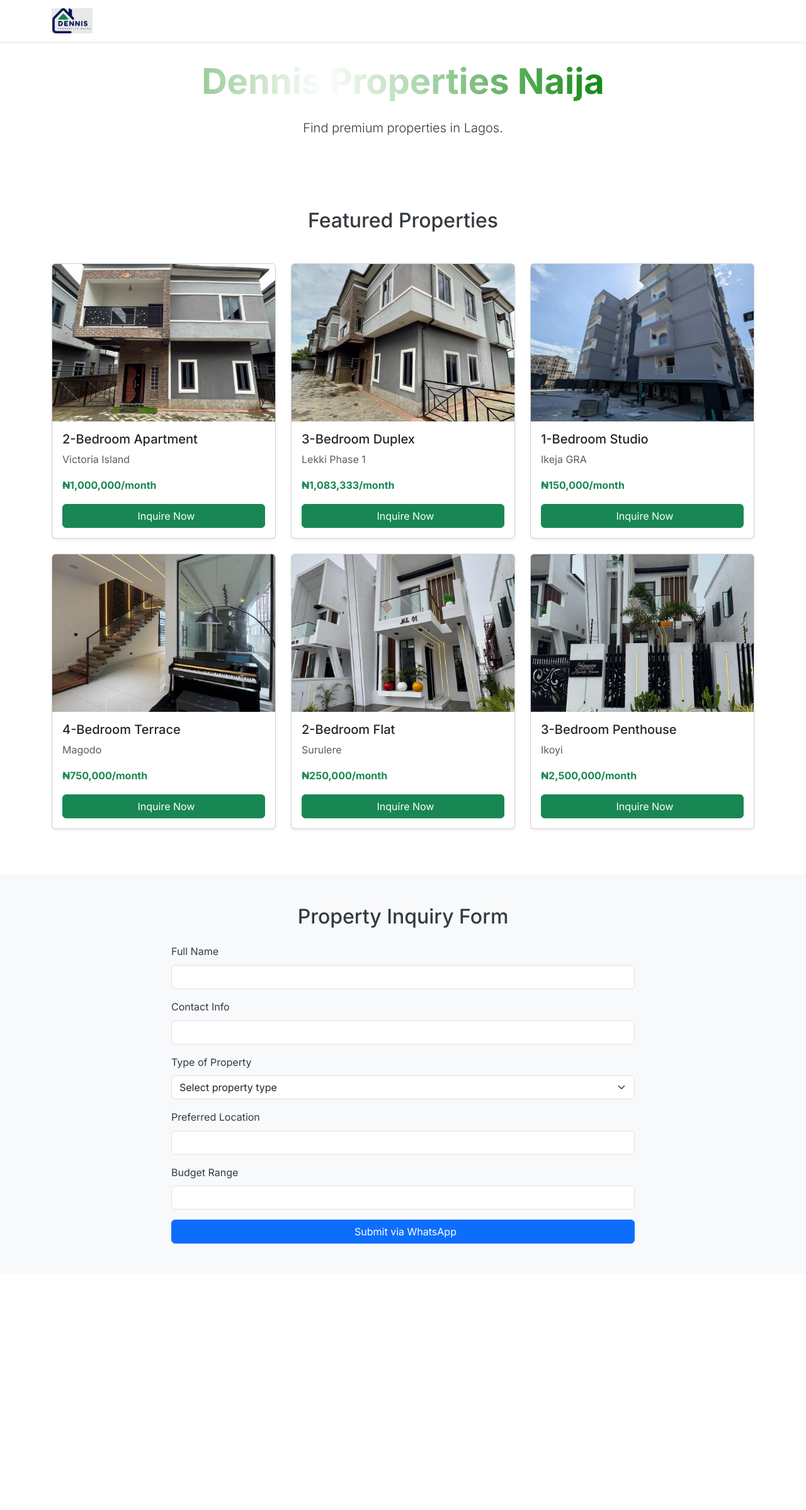
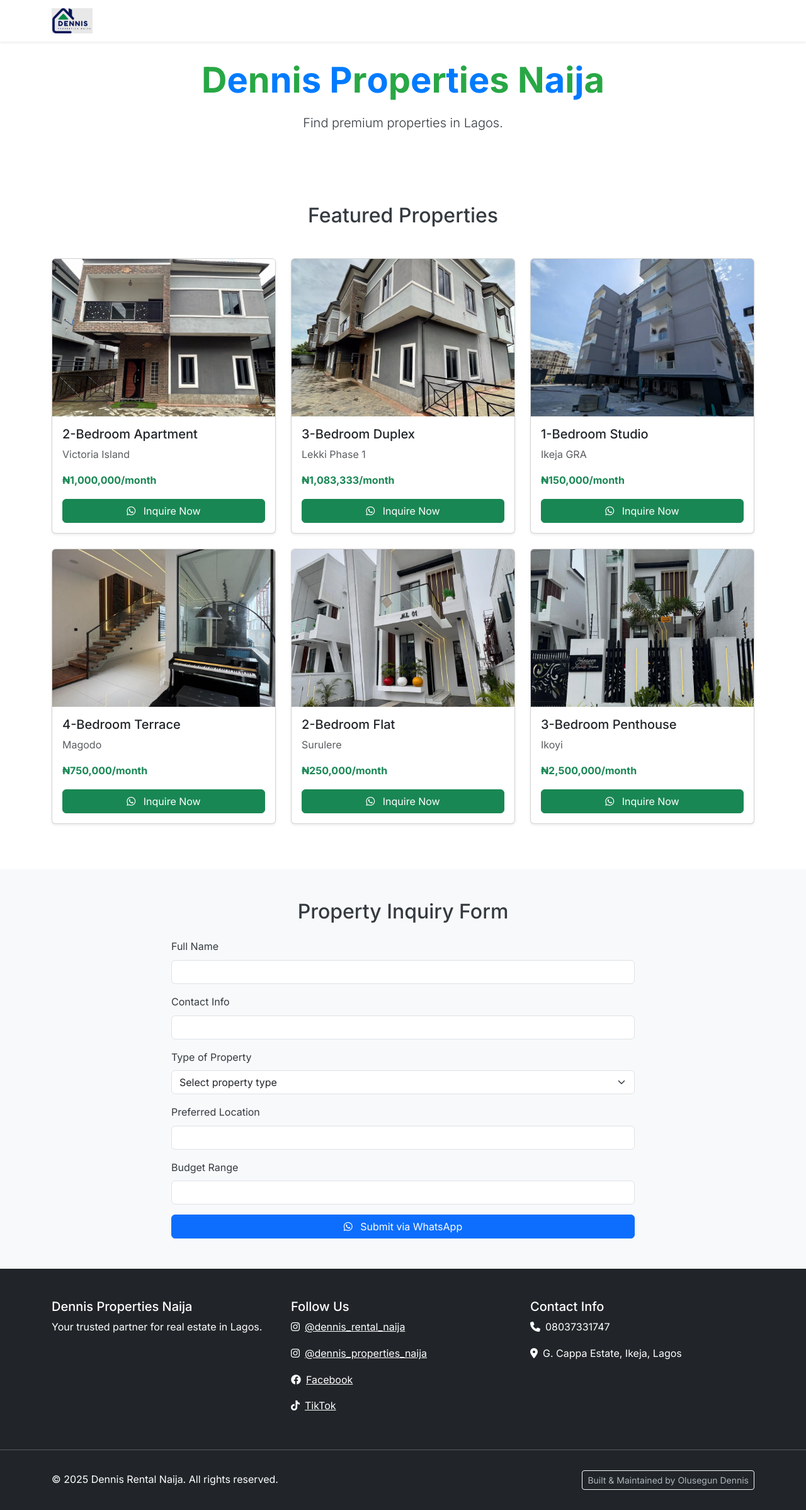
Before and after one commit to OlusegunDennis/dennis-rental-naija, a Next.js app: page /real-estate in a window 1280 px wide. Shown: the whole page at 63% size. Before the commit the page ends 2022 px from the top, so only its background shows below. Built offline with nearby package versions, Linux system fonts and the light colour scheme.

Commit message:
Updated website

```diff
--- a/next.config.ts
+++ b/next.config.ts
@@ -5,6 +5,11 @@
   images: {
     unoptimized: true, // Required for static sites on Netlify
   },
+  allowedDevOrigins: [
+    'http://localhost:3000', // Allow localhost
+    'http://172.20.10.3',    // Allow your specific IP
+    // Add any other origins you want to allow
+  ],
 };
 
 module.exports = nextConfig;
--- a/package.json
+++ b/package.json
@@ -10,6 +10,7 @@
     "postbuild": "next-sitemap"
   },
   "dependencies": {
+    "@popperjs/core": "^2.11.8",
     "bootstrap": "^5.3.6",
     "next": "15.3.3",
     "next-sitemap": "^4.2.3",
--- a/src/app/globals.css
+++ b/src/app/globals.css
@@ -2,6 +2,8 @@
 @tailwind base;
 @tailwind components;
 @tailwind utilities;
+@import 'bootstrap/dist/css/bootstrap.min.css';
+
 
 /* Nigeria-themed gradient text */
 .animated-title {
@@ -312,3 +314,10 @@
     padding: 30px 20px;
   }
 }
+.collapse:not(.show) {
+  display: none !important;
+}
+
+.navbar-collapse.show {
+  display: block !important;
+}
--- a/src/app/page.tsx
+++ b/src/app/page.tsx
@@ -62,70 +62,68 @@
       name: '2020 Mercedes G-Wagon',
       image: '/assets/gwagon2020.jpeg',
       price: '₦1,000,000/day',
-    description: 'Luxury SUV with a bold design, V8 engine, and premium interior perfect for VIP transport.',
+      description: 'Iconic luxury SUV with rugged off-road capability, twin-turbo V8 power, and elite presence — perfect for high-end urban or outdoor adventures.',
     },
     {
       id: 2,
       name: 'Rolls Royce Ghost',
       image: '/assets/royce.jpeg',
-    // price: '₦500,000/day',
-    description: 'Ultra-luxury sedan with a smooth ride, handcrafted interior, and prestige for special occasions.',
+      description: 'World-class ultra-luxury sedan known for its silent ride, handcrafted cabin, and unmatched prestige — ideal for weddings and executive events.',
     },
     {
       id: 3,
       name: 'Mercedes Viano Van',
       image: '/assets/sprinter.jpeg',
       price: '₦500,000/day',
-    description: 'Spacious and comfortable van ideal for group trips, corporate events, or airport transfers.',
+      description: 'Luxury people carrier with ample seating, leather interior, and smooth performance — perfect for group travel or executive transfers.',
     },
     {
       id: 4,
       name: '2016 Toyota Highlander',
       image: '/assets/toyota-highlander.jpeg',
       price: '₦80,000/day',
-    description: 'Fuel-efficient compact sedan with modern tech and reliability for everyday commuting.',
+      description: 'Mid-size SUV offering reliability, spacious 3-row seating, and fuel efficiency — great for family road trips and daily business runs.',
     },
     {
       id: 5,
       name: '2020 Toyota Hilux',
       image: '/assets/hilux-revolution.jpeg',
       price: '₦50,000/day',
-    description: 'Sporty and stylish compact car offering great performance, comfort, and fuel economy.',
+      description: 'Durable and rugged pickup truck, escourt operations and long distance drives.',
     },
     {
       id: 6,
       name: '2016 Lexus GX460',
       image: '/assets/lexus-lx-570.jpeg',
       price: '₦150,000/day',
-    description: 'Executive sedan with refined styling, luxurious features, and smooth handling.',
+      description: 'Premium luxury SUV built for performance and comfort, with advanced off-road features and plush seating — perfect for VIP travel.',
     },
     {
       id: 7,
       name: 'Land Cruiser Prado',
       image: '/assets/land-cruiser-prado-1.jpeg',
       price: '₦90,000/day',
-    description: 'Sporty premium sedan with powerful engine options and driver-focused interior.',
+      description: 'Legendary full-size SUV known for its endurance, luxury, and 4WD reliability — trusted for both urban and rugged terrain.',
     },
     {
       id: 8,
       name: '2018 Toyota Prado',
       image: '/assets/prado.jpeg',
       price: '₦150,000/day',
-    description: 'Spacious and luxurious MPV designed for group travel, offering first-class comfort, advanced safety features, and a smooth ride.',
+      description: 'Refined and powerful 4x4 SUV designed for comfort and adventure — offers superior handling and robust performance on any terrain.',
     },
     {
       id: 9,
       name: '2012 Toyota Camry',
       image: '/assets/camry2012.jpeg',
       price: '₦80,000/day',
-    description: 'Reliable and budget-friendly sedan with spacious interior and proven performance.',
+      description: 'Proven and dependable mid-size sedan with smooth ride, great fuel economy, and comfortable seating — ideal for everyday use.',
     },
     {
       id: 10,
       name: '2020 Mercedes Maybach',
       image: '/assets/maybach.jpeg',
-    // price: '₦600,000/day',
-    description: 'Top-tier chauffeur vehicle with unmatched luxury, advanced tech, and elegant presence.',
+      description: 'Flagship of luxury — handcrafted interior, reclining seats, and advanced tech — for those who desire first-class comfort on the road.',
     },
   ];
 
@@ -137,37 +135,13 @@
 
   return (
     <>
-     {/* Navigation */}
+      Navigation
       <nav className="navbar navbar-expand-lg navbar-light bg-white shadow-sm fixed-top">
         <div className="container">
           <a className="navbar-brand d-flex align-items-center" href="#home">
             <img src="/assets/drnlogo.png" alt="Dennis Rental Naija" height="40" className="me-2" />
           </a>
           {/* ...rest of your navbar items (toggle, nav-links, etc.) */}
-
-
-          <button className="navbar-toggler" type="button" data-bs-toggle="collapse" data-bs-target="#navbarNav" aria-controls="navbarNav" aria-expanded="false" aria-label="Toggle navigation">
-  <span className="navbar-toggler-icon"></span>
-</button>
-<div className="collapse navbar-collapse" id="navbarNav">
-  <ul className="navbar-nav ms-auto">
-    <li className="nav-item">
-      <Link className="nav-link" href="#home">Home</Link>
-    </li>
-    <li className="nav-item">
-      <Link className="nav-link" href="#cars">Cars</Link>
-    </li>
-    <li className="nav-item">
-      <Link className="nav-link" href="#contact">Contact</Link>
-    </li>
-    <li className="nav-item">
-      <Link className="nav-link" href="#about">About</Link>
-    </li>
-    <li className="nav-item">
-      <Link className="nav-link" href="/real-estate">Real Estate</Link>
-              </li>
-            </ul>
-          </div>
         </div>
       </nav>
 
@@ -178,7 +152,6 @@
             <div className="col-lg-6">
               <h1 className="display-4 fw-bold mb-4 animate-heading nigeria-text">
                 Dennis Rental Naija
-
               </h1>
               <p className="lead mb-5 fade-in-up">
                 Your trusted partner for premium car rentals and quality real estate services in Lagos, Nigeria.
@@ -196,7 +169,7 @@
               </div>
             </div>
             <div className="col-lg-6 text-center">
-              <img src="/assets/drnlogo2.png" alt="Dennis Rental Naija" className="img-fluid" style={{maxHeight: '400px'}} />
+              <img src="/assets/drnlogo2.png" alt="Dennis Rental Naija" className="img-fluid" style={{ maxHeight: '400px' }} />
             </div>
           </div>
         </div>
@@ -219,7 +192,7 @@
                     src={car.image}
                     className="card-img-top"
                     alt={car.name}
-                    style={{height: '250px', objectFit: 'cover'}}
+                    style={{ height: '250px', objectFit: 'cover' }}
                     onError={(e) => {
                       e.currentTarget.src = `https://via.placeholder.com/400x250/007bff/white?text=${car.name}`;
                     }}
@@ -468,6 +441,7 @@
                 <a href="https://instagram.com/dennis_properties_naija" target="_blank" rel="noopener noreferrer">
                   <i className="fab fa-instagram me-2"></i>@dennis_properties_naija
                 </a>
+                <a></a>
               </div>
             </div>
             <div className="col-lg-4 mb-4">
@@ -478,7 +452,7 @@
               </p>
               <p>
                 <i className="fas fa-map-marker-alt me-2"></i>
-                Office 4, Owoduni Street, Onipanu Bus Stop, Lagos State, Nigeria
+                Office G. Cappa Estate, Ikeja, Lagos State, Nigeria
               </p>
             </div>
           </div>
--- a/src/app/real-estate/page.tsx
+++ b/src/app/real-estate/page.tsx
@@ -1,6 +1,6 @@
 'use client';
 
-import React, { useState } from 'react';
+import React, { useState, useEffect } from 'react';
 import Link from 'next/link';
 
 interface Property {
@@ -65,6 +65,8 @@
     contactInfo: '',
   });
 
+  const [showBackToTop, setShowBackToTop] = useState(false);
+
   const handleSubmit = (e: React.FormEvent) => {
     e.preventDefault();
     const message = `Hello! I'm interested in renting a property.
@@ -96,54 +98,76 @@
     window.open(whatsappUrl, '_blank');
   };
 
+  const scrollToTop = () => window.scrollTo({ top: 0, behavior: 'smooth' });
+
+  useEffect(() => {
+    const handleScroll = () => setShowBackToTop(window.scrollY > 300);
+    window.addEventListener('scroll', handleScroll);
+    return () => window.removeEventListener('scroll', handleScroll);
+  }, []);
+
   return (
     <>
-      {/* Navigation */}
+      {/* Font Awesome */}
+      <link
+        rel="stylesheet"
+        href="https://cdnjs.cloudflare.com/ajax/libs/font-awesome/6.4.0/css/all.min.css"
+      />
+      {/* Bootstrap JS */}
+      <script
+        src="https://cdn.jsdelivr.net/npm/bootstrap@5.3.0/dist/js/bootstrap.bundle.min.js"
+        defer
+      ></script>
+
+      {/* Custom Animation Style */}
+      <style>{`
+        .animated-heading span {
+          display: inline-block;
+          animation: bounce 1s ease-in-out infinite;
+          font-weight: bold;
+        }
+        .animated-heading span:nth-child(odd) {
+          color: #28a745;
+        }
+        .animated-heading span:nth-child(even) {
+          color: #007bff;
+        }
+        @keyframes bounce {
+          0%, 100% { transform: translateY(0); }
+          50% { transform: translateY(-8px); }
+        }
+      `}</style>
+
+      {/* Navbar */}
       <nav className="navbar navbar-expand-lg navbar-light bg-white shadow-sm fixed-top">
         <div className="container">
           <Link className="navbar-brand d-flex align-items-center" href="/">
-           <img src="/assets/logo3.png" alt="DENNIS PROPERTIES NAIJA" height="40" className="me-2" />
-
+            <img src="/assets/logo3.png" alt="Dennis Properties Naija" height="40" className="me-2" />
           </Link>
-          <button
-            className="navbar-toggler"
-            type="button"
-            data-bs-toggle="collapse"
-            data-bs-target="#navbarNav"
-          >
-            <span className="navbar-toggler-icon"></span>
-          </button>
           <div className="collapse navbar-collapse" id="navbarNav">
             <ul className="navbar-nav ms-auto">
-              <li className="nav-item">
-                <Link className="nav-link" href="/">Home</Link>
-              </li>
-              <li className="nav-item">
-                <a className="nav-link" href="#properties">Properties</a>
-              </li>
-              <li className="nav-item">
-                <a className="nav-link" href="#contact">Contact</a>
-              </li>
-              <li className="nav-item">
-                <a className="nav-link active" href="#real-estate">Real Estate</a>
-              </li>
+              <li className="nav-item"><Link className="nav-link" href="/">Home</Link></li>
+              <li className="nav-item"><a className="nav-link" href="#properties">Properties</a></li>
+              <li className="nav-item"><a className="nav-link" href="#contact">Contact</a></li>
+              <li className="nav-item"><a className="nav-link active" href="#real-estate">Real Estate</a></li>
             </ul>
           </div>
         </div>
       </nav>
 
-      {/* Hero Section */}
-      <section id="real-estate" className="py-5 mt-5">
-        <div className="container text-center">
-          <h1 className="display-4 fw-bold mb-4 animated-title">
-  Dennis Properties Naija
-</h1>
-
-          <p className="lead">Find premium properties in Lagos.</p>
+      {/* Hero with Animated Heading */}
+      <section id="real-estate" className="py-5 mt-5 text-center">
+        <div className="container">
+          <h1 className="display-4 animated-heading">
+            {"Dennis Properties Naija".split("").map((char, index) => (
+              <span key={index}>{char === " " ? "\u00A0" : char}</span>
+            ))}
+          </h1>
+          <p className="lead mt-3">Find premium properties in Lagos.</p>
         </div>
       </section>
 
-      {/* Property Listings Section */}
+      {/* Property Listings */}
       <section id="properties" className="py-5">
         <div className="container">
           <h2 className="text-center mb-5">Featured Properties</h2>
@@ -157,19 +181,15 @@
                     alt={property.name}
                     style={{ height: '250px', objectFit: 'cover' }}
                     onError={(e) => {
-                      (e.target as HTMLImageElement).src = `https://via.placeholder.com/400x250/28a745/ffffff?text=${property.name}`;
+                      (e.target as HTMLImageElement).src = `https://via.placeholder.com/400x250/28a745/ffffff?text=${encodeURIComponent(property.name)}`;
                     }}
                   />
                   <div className="card-body d-flex flex-column">
                     <h5 className="card-title">{property.name}</h5>
                     <p className="text-muted">{property.location}</p>
                     <p className="text-success fw-bold">{property.price}</p>
-                    <button
-                      className="btn btn-success mt-auto"
-                      onClick={() => handleInquire(property.name)}
-                    >
-                      <i className="fab fa-whatsapp me-2"></i>
-                      Inquire Now
+                    <button className="btn btn-success mt-auto" onClick={() => handleInquire(property.name)}>
+                      <i className="fab fa-whatsapp me-2"></i> Inquire Now
                     </button>
                   </div>
                 </div>
@@ -179,7 +199,7 @@
         </div>
       </section>
 
-      {/* Contact Form Section */}
+      {/* Inquiry Form */}
       <section id="contact" className="py-5 bg-light">
         <div className="container">
           <h2 className="text-center mb-4">Property Inquiry Form</h2>
@@ -188,38 +208,15 @@
               <form onSubmit={handleSubmit}>
                 <div className="mb-3">
                   <label htmlFor="fullName" className="form-label">Full Name</label>
-                  <input
-                    type="text"
-                    className="form-control"
-                    id="fullName"
-                    name="fullName"
-                    value={formData.fullName}
-                    onChange={handleInputChange}
-                    required
-                  />
+                  <input type="text" className="form-control" id="fullName" name="fullName" value={formData.fullName} onChange={handleInputChange} required />
                 </div>
                 <div className="mb-3">
                   <label htmlFor="contactInfo" className="form-label">Contact Info</label>
-                  <input
-                    type="text"
-                    className="form-control"
-                    id="contactInfo"
-                    name="contactInfo"
-                    value={formData.contactInfo}
-                    onChange={handleInputChange}
-                    required
-                  />
+                  <input type="text" className="form-control" id="contactInfo" name="contactInfo" value={formData.contactInfo} onChange={handleInputChange} required />
                 </div>
                 <div className="mb-3">
                   <label htmlFor="propertyType" className="form-label">Type of Property</label>
-                  <select
-                    className="form-select"
-                    id="propertyType"
-                    name="propertyType"
-                    value={formData.propertyType}
-                    onChange={handleInputChange}
-                    required
-                  >
+                  <select className="form-select" id="propertyType" name="propertyType" value={formData.propertyType} onChange={handleInputChange} required>
                     <option value="">Select property type</option>
                     <option value="Apartment">Apartment</option>
                     <option value="Duplex">Duplex</option>
@@ -231,37 +228,76 @@
                 </div>
                 <div className="mb-3">
                   <label htmlFor="preferredLocation" className="form-label">Preferred Location</label>
-                  <input
-                    type="text"
-                    className="form-control"
-                    id="preferredLocation"
-                    name="preferredLocation"
-                    value={formData.preferredLocation}
-                    onChange={handleInputChange}
-                    required
-                  />
+                  <input type="text" className="form-control" id="preferredLocation" name="preferredLocation" value={formData.preferredLocation} onChange={handleInputChange} required />
                 </div>
                 <div className="mb-3">
                   <label htmlFor="budgetRange" className="form-label">Budget Range</label>
-                  <input
-                    type="text"
-                    className="form-control"
-                    id="budgetRange"
-                    name="budgetRange"
-                    value={formData.budgetRange}
-                    onChange={handleInputChange}
-                    required
-                  />
+                  <input type="text" className="form-control" id="budgetRange" name="budgetRange" value={formData.budgetRange} onChange={handleInputChange} required />
                 </div>
                 <button type="submit" className="btn btn-primary w-100">
-                  <i className="fab fa-whatsapp me-2"></i>
-                  Submit via WhatsApp
+                  <i className="fab fa-whatsapp me-2"></i> Submit via WhatsApp
                 </button>
               </form>
             </div>
           </div>
         </div>
       </section>
+
+      {/* Footer */}
+      <footer className="footer bg-dark text-white pt-5 pb-3">
+        <div className="container">
+          <div className="row">
+            <div className="col-lg-4 mb-4">
+              <h5>Dennis Properties Naija</h5>
+              <p>Your trusted partner for real estate in Lagos.</p>
+            </div>
+            <div className="col-lg-4 mb-4">
+              <h5>Follow Us</h5>
+              <p><i className="fab fa-instagram me-2"></i><a href="https://www.instagram.com/dennis_rental_naija" target="_blank" rel="noopener noreferrer" className="text-white text-decoration-underline">@dennis_rental_naija</a></p>
+              <p><i className="fab fa-instagram me-2"></i><a href="https://www.instagram.com/dennis_properties_naija" target="_blank" rel="noopener noreferrer" className="text-white text-decoration-underline">@dennis_properties_naija</a></p>
+              <p><i className="fab fa-facebook me-2"></i><a href="https://www.facebook.com/dennis_rental_naija" target="_blank" rel="noopener noreferrer" className="text-white text-decoration-underline">Facebook</a></p>
+              <p><i className="fab fa-tiktok me-2"></i><a href="https://www.tiktok.com/@dennis_rental_naija" target="_blank" rel="noopener noreferrer" className="text-white text-decoration-underline">TikTok</a></p>
+            </div>
+            <div className="col-lg-4 mb-4">
+              <h5>Contact Info</h5>
+              <p><i className="fas fa-phone me-2"></i>08037331747</p>
+              <p><i className="fas fa-map-marker-alt me-2"></i>G. Cappa Estate, Ikeja, Lagos</p>
+            </div>
+          </div>
+        </div>
+        <hr className="border-light" />
+        <div className="container d-flex justify-content-between align-items-center py-3">
+          <p className="mb-0 text-white">&copy; 2025 Dennis Rental Naija. All rights reserved.</p>
+          <a
+            href="https://linkedin.com/in/dennis-olusegun-"
+            className="btn btn-outline-light btn-sm"
+            target="_blank"
+            rel="noopener noreferrer"
+          >
+            Built & Maintained by Olusegun Dennis
+          </a>
+        </div>
+      </footer>
+
+      {/* Back to Top Button */}
+      <button
+        className={`back-to-top ${showBackToTop ? 'show' : ''}`}
+        onClick={scrollToTop}
+        aria-label="Back to top"
+      >
+        <i className="fas fa-arrow-up"></i>
+      </button>
+
+      {/* Bootstrap JS */}
+      <script
+        src="https://cdn.jsdelivr.net/npm/bootstrap@5.3.0/dist/js/bootstrap.bundle.min.js"
+        defer
+      ></script>
+      {/* Font Awesome */}
+      <link
+        rel="stylesheet"
+        href="https://cdnjs.cloudflare.com/ajax/libs/font-awesome/6.4.0/css/all.min.css"
+      />
     </>
   );
 }
```
Also changed, not shown: src/app/BootstrapClient.tsx (added, +31 -0 lines), src/app/layout.tsx (+6 -3 lines), 1 other file (tests, documents, lock files or other folders). Lines whose indentation alone changed are shown as unchanged.
